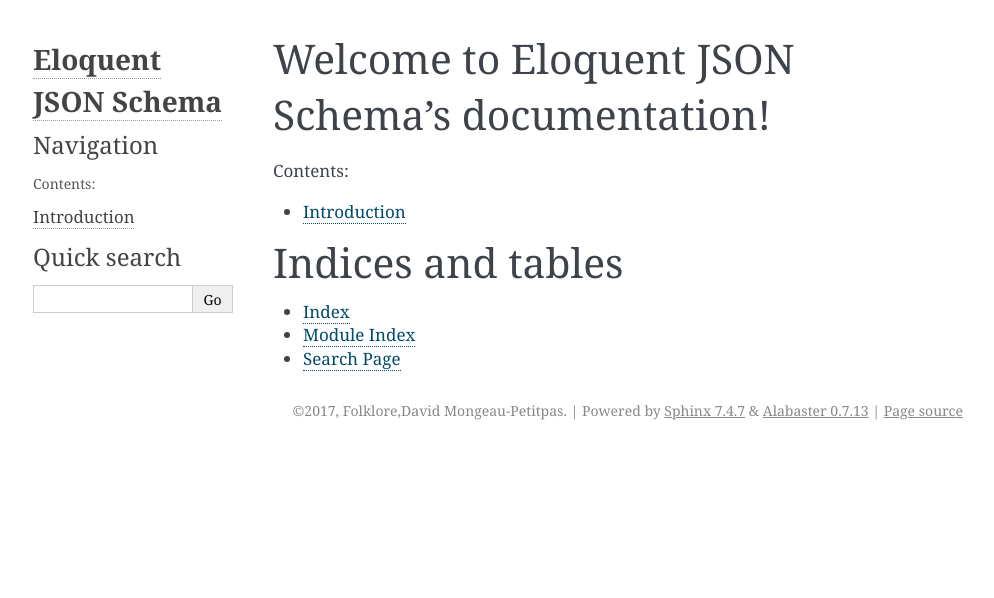
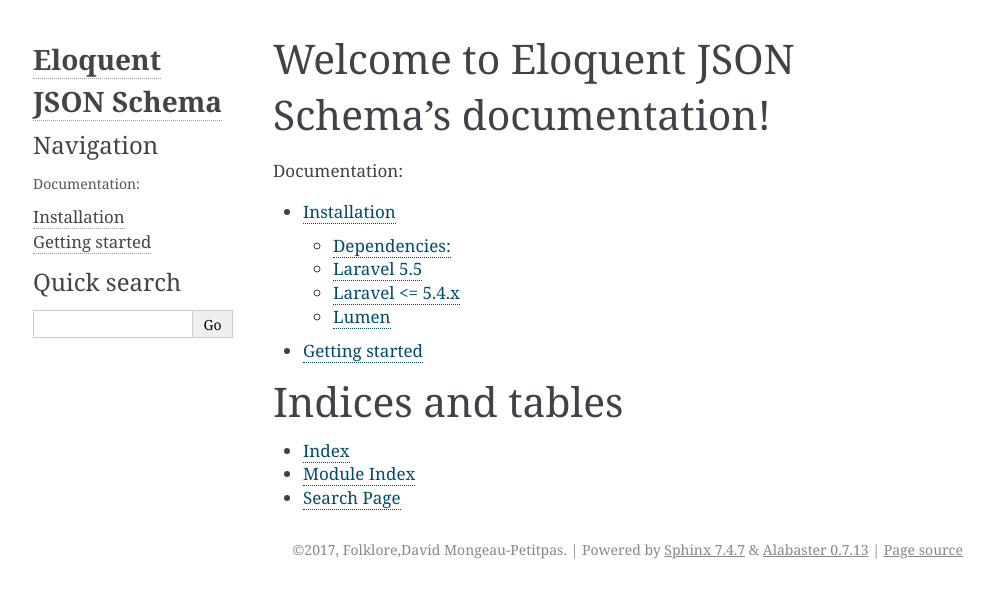
Before and after one commit to folkloreinc/eloquent-json-schema, a Sphinx documentation site: the page built from docs/index.rst, in a window 1280 px wide. Shown: the top 598 px of the page, without its empty margins (147-1141 px from the left). Built offline with Sphinx 7.4.7, drawn with Linux system fonts in a browser that asks for light colours.

Commit message:
Added installation documentation and laravel 5.5 extra

```diff
--- a/docs/intro.rst
+++ b/docs/getting-started.md
@@ -1,2 +1,2 @@
-Introduction
+Getting started
 ================================================
--- a/docs/index.rst
+++ b/docs/index.rst
@@ -8,9 +8,10 @@
 
 .. toctree::
    :maxdepth: 2
-   :caption: Contents:
+   :caption: Documentation:
 
-   intro
+   installation
+   getting-started
 
 
 Indices and tables
```
Also changed, not shown: composer.json (+8 -1 lines), docs/installation.md (added, +91 -0 lines).
